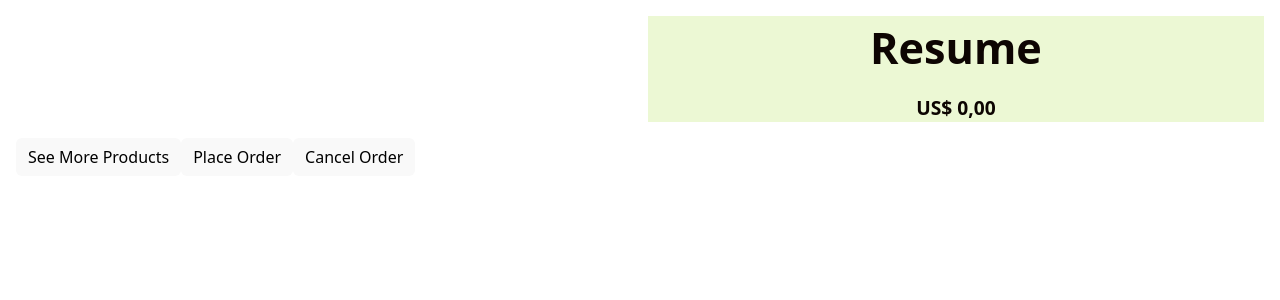
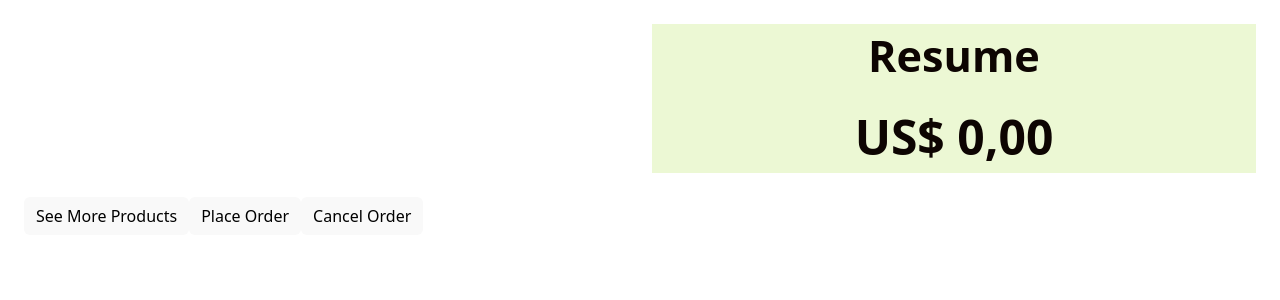
Before and after one commit to ChavesVini/simple-online-store, a React (Vite) app: page /buy in a window 1280 px wide. Shown: the top 300 px of the page. Built offline with nearby package versions, Linux system fonts and the light colour scheme.

Commit message:
Revert "feat: add functionality to existing buttons"
This reverts commit 6556e0800b36563c53810fdc48bcc11333538d4e.

```diff
--- a/src/components/cardProduct/CardProduct.css
+++ b/src/components/cardProduct/CardProduct.css
@@ -13,10 +13,5 @@
   box-shadow: 0 2px 4px rgba(0, 0, 0, 0.1);
   background-color: #ECF8D4;
   color: #0D0502;
+  cursor: pointer;
 }
-
-.value {
-  font-size: 1.2rem;
-  font-weight: bold;
-  margin-top: 1vw;
-}
--- a/src/components/cardProduct/CardProduct.tsx
+++ b/src/components/cardProduct/CardProduct.tsx
@@ -11,7 +11,7 @@ interface CardProductProps {
 
 function CardProduct({ image, nameProduct, description, value, onSelect }: CardProductProps) {
   return (
-    <div className="card-product">
+    <div className="card-product" onClick={onSelect}>
       <img src={image} alt={nameProduct} className="product-image" />
       <p className="name-product"> {nameProduct}</p>
       <p className="description"> {description}</p>
@@ -24,7 +24,6 @@ function CardProduct({ image, nameProduct, description, value, onSelect }: CardP
       <Button
         title="Select"
         backgroundColor="#0D0502"
-        onClick={onSelect}
       />
     </div>
   );
--- a/src/pages/buyPage/BuyPage.css
+++ b/src/pages/buyPage/BuyPage.css
@@ -1,20 +1,20 @@
 .container-buy-page {
   display: grid;
   grid-template-columns: 1fr 1fr;
-  gap: 1rem;
-  padding: 1rem;
+  gap: 24px;
+  padding: 24px;
   align-items: stretch;
 }
 
 .product-info {
   display: grid;
   grid-template-columns: 1fr;
-  gap: 1rem;
+  gap: 16px;
 }
 
 .cart-item {
   background: #ECF8D4;
-  padding: 1rem;
+  padding: 16px;
   display: flex;
   justify-content: space-between;
   align-items: center;
@@ -22,23 +22,24 @@
 }
 
 .cart-item-info h3 {
-  margin: 0.4rem 0;
+  margin: 4px 0;
 }
 
 .cart-item-id {
   font-weight: bold;
+  text-decoration: underline;
 }
 
 .cart-item-quantity {
   display: flex;
   align-items: center;
-  gap: 0.5vw;
+  gap: 8px;
 }
 
 .cart-item-quantity button {
   display: flex;
   align-items: center;
-  gap: 0.5vw;
+  gap: 8px;
 }
 
 .resume {
@@ -49,6 +50,7 @@
   background: #ECF8D4;
   color: #0D0502;
   text-align: center;
+  gap: 12px;
 }
 
 .text-resume {
--- a/src/pages/buyPage/BuyPage.tsx
+++ b/src/pages/buyPage/BuyPage.tsx
@@ -1,8 +1,6 @@
 import type { CartItem } from "../../App";
 import { Button } from "../../components/button/Button";
 import "./BuyPage.css";
-import { useNavigate } from "react-router-dom";
-import { toast } from 'react-toastify';
 
 interface BuyPageProps {
   product: CartItem[];
@@ -10,7 +8,6 @@ interface BuyPageProps {
 }
 
 function BuyPage({ product, onUpdateQuantity }: BuyPageProps) {
-  const navigate = useNavigate();
 
   const increment = (item: CartItem) => {
     onUpdateQuantity(item.product.id, item.quantity + 1);
@@ -21,19 +18,6 @@ function BuyPage({ product, onUpdateQuantity }: BuyPageProps) {
       onUpdateQuantity(item.product.id, item.quantity - 1);
     }
   };
-
-  const placeOrder = () => {
-    toast.success("You ordered " + numberOfItems + " items, with a value of US$ " + totalValue + ",00");
-    product.forEach(item => onUpdateQuantity(item.product.id, 0));
-  }
-
-  const cancelOrder = () => {
-    product.forEach(item => onUpdateQuantity(item.product.id, 0));
-    navigate("/");
-  }
-
-  const numberOfItems = product.reduce((total, item) => total + item.quantity, 0);
-  const totalValue = product.reduce((total, item) => total + (item.product.value * item.quantity), 0);
 
   return (
     <div className="container-buy-page">
@@ -61,12 +45,12 @@ function BuyPage({ product, onUpdateQuantity }: BuyPageProps) {
       </div>
       <div className="resume">
         <span className="text-resume">Resume</span>
-        <span className="value">US$ {totalValue},00</span>
+        <span className="value">US$ {product.reduce((total, item) => total + (item.product.value * item.quantity), 0)},00</span>
       </div>
       <div className="resume-actions">
-        <Button onClick={() => navigate("/")}>See More Products</Button>
-        <Button onClick={() => placeOrder()}>Place Order</Button>
-        <Button onClick={() => cancelOrder()}>Cancel Order</Button>
+        <Button>See More Products</Button>
+        <Button>Place Order</Button>
+        <Button>Cancel Order</Button>
       </div>
     </div>
   );
--- a/src/pages/productsPage/ProductsPage.css
+++ b/src/pages/productsPage/ProductsPage.css
@@ -25,6 +25,8 @@
   width: 100%;
   display: flex;
   gap: 1.1vw;
+  flex-wrap: wrap;
+  justify-content: flex-start;
 }
 
 .header-cart-items {
```
